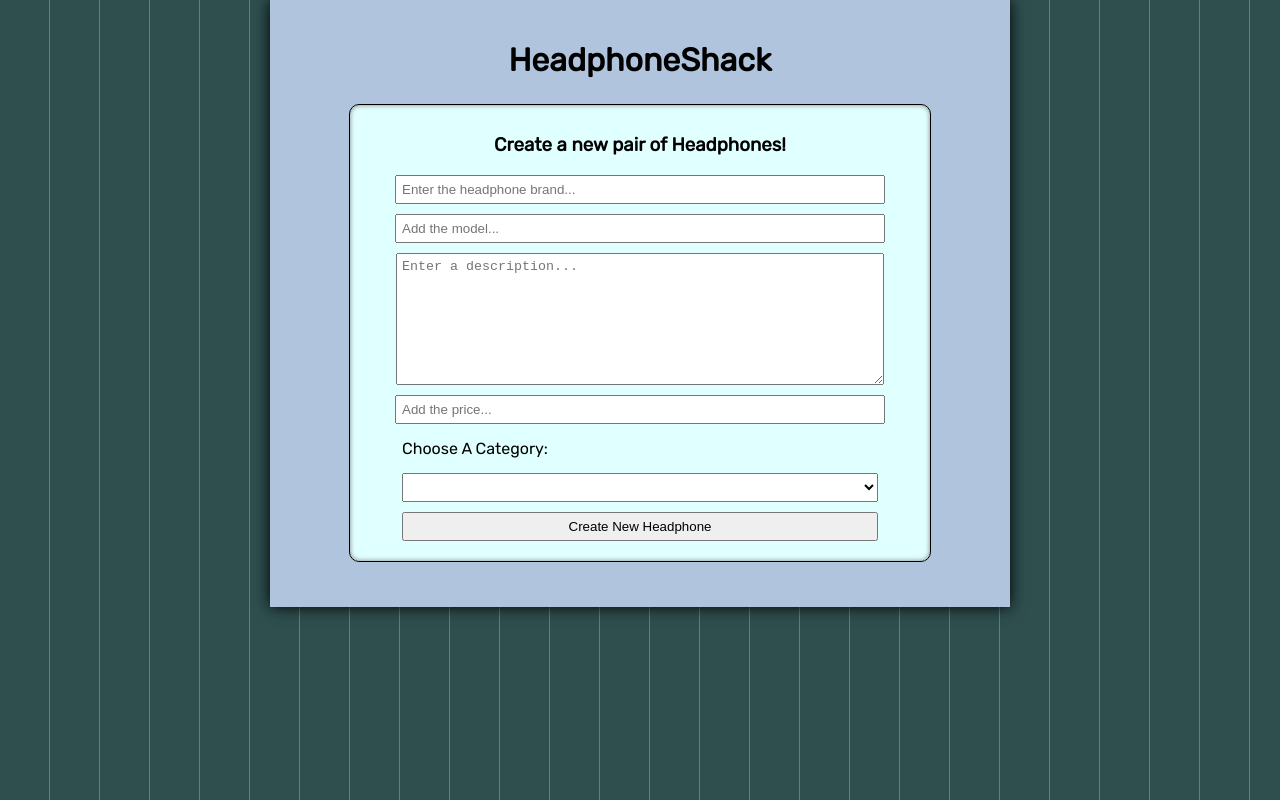
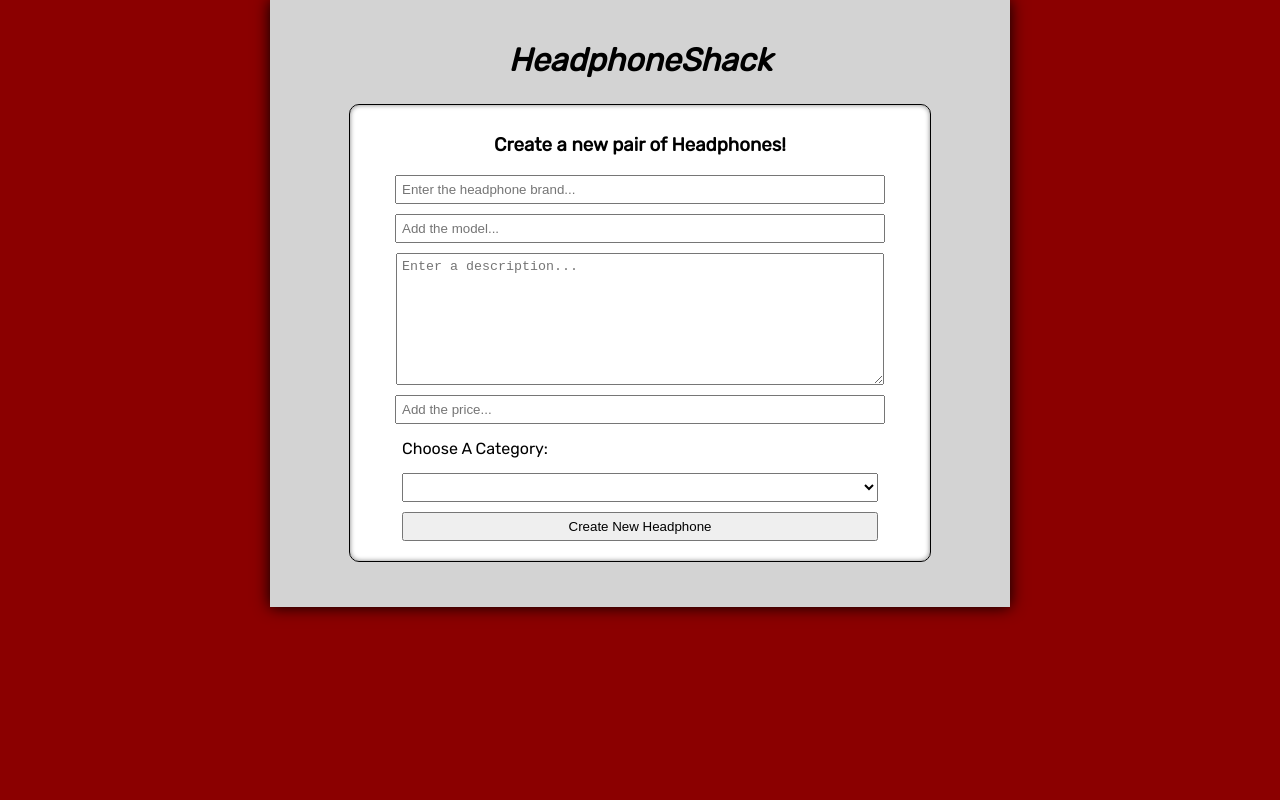
Before and after one commit to nnobile/headphoneshack_frontend, a plain HTML site: page index.html in a window 1280 px wide. Drawn offline with Linux system fonts and the light colour scheme; no server answers.

Commit message:
update css

```diff
--- a/style.css
+++ b/style.css
@@ -1,18 +1,19 @@
 html{
-    background: repeating-linear-gradient(to right, darkslategray 0, darkslategray 49px, steelblue 49px, steelblue 50px);
+    background-color: darkred;
 }
 
 body{
     margin: 0 auto;
     max-width: 700px;
     padding: 20px;
-    background-color: lightsteelblue;
+    background-color: lightgray;
     box-shadow: 0 0 15px black;
     font-family: Rubik, serif;
 }
 
 h1 {
     text-align: center;
+    font-style: italic;
 }
 
 h3{
@@ -23,7 +24,7 @@ h3{
     padding: 10px;
     width: 80%;
     margin: 25px auto;
-    background-color: lightcyan;
+    background-color: white;
     border-radius: 10px;
     box-shadow: inset 0 0 5px gray;
     border: 1px solid black;
@@ -45,7 +46,7 @@ input, textarea, select, form p{
 
 [data-id]{
     padding: 8px;
-    color: white;
-    background-color: teal;
+    color: rgb(10, 10, 10);
+    background-color: rgb(180, 180, 180);
     height: 100%;
 }
```
Also changed, not shown: 1 other file.
